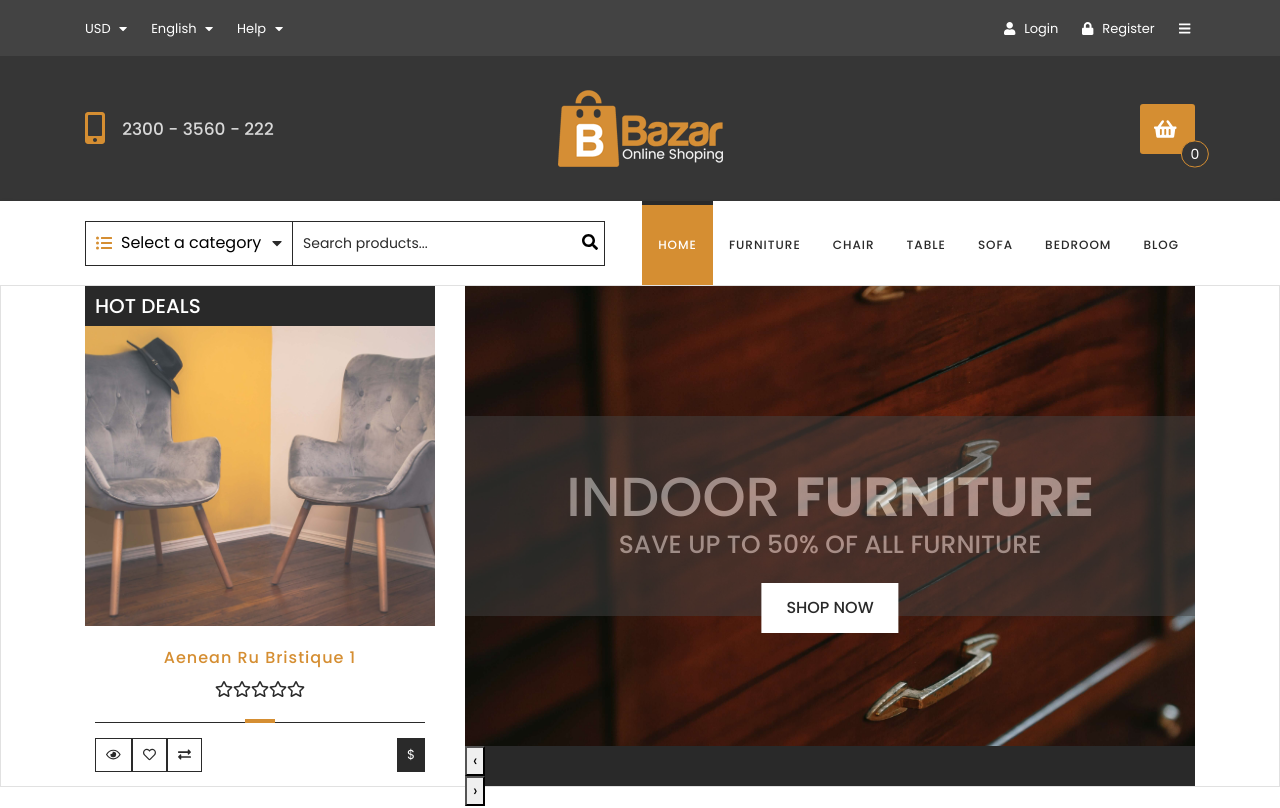
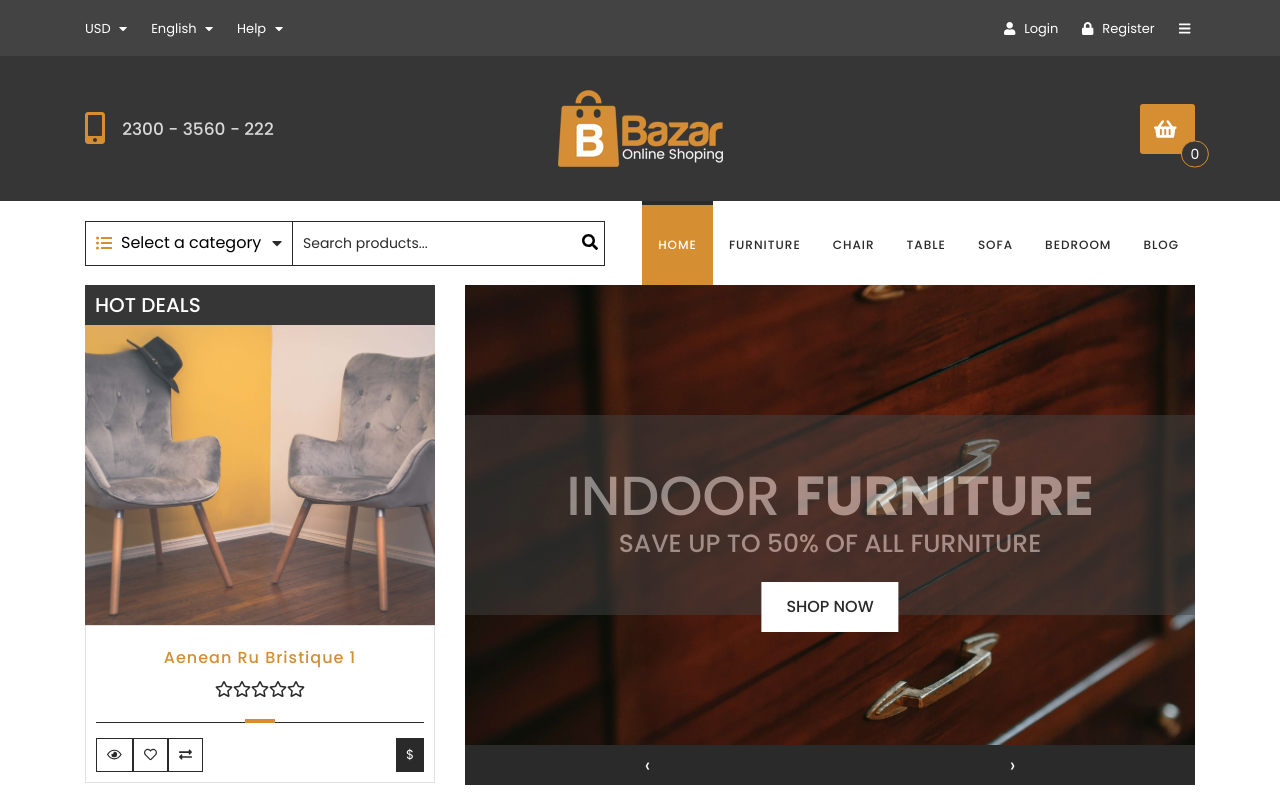
Before and after one commit to iMdPd/reactTeamProject, a React (Create React App) app: page / in a window 1280 px wide. Shown: the top 808 px of the page. Built offline with nearby package versions, Linux system fonts and the light colour scheme.

Commit message:
add button styles and hovers

```diff
--- a/src/components/features/Promoted/Promoted.js
+++ b/src/components/features/Promoted/Promoted.js
@@ -17,7 +17,7 @@ import {
 import { faStar as farStar, faHeart, faEye } from '@fortawesome/free-regular-svg-icons';
 import Button from '../../common/Button/Button';
 
-const Promoted = ({ name, price, promo, stars, oldPrice, favorite, compare }) => (
+const Promoted = ({ name, price, stars, oldPrice, favorite, compare }) => (
   <div className={styles.root}>
     <div className='container'>
       <div className='row'>
@@ -36,8 +36,26 @@ const Promoted = ({ name, price, promo, stars, oldPrice, favorite, compare }) =>
                 <FontAwesomeIcon icon={faShoppingBasket}></FontAwesomeIcon> ADD TO CART
               </Button>
             </div>
+            <div className={styles.counter}>
+              <div className={styles.item}>
+                <h4>25</h4>
+                <h5>days</h5>
               </div>
-          <div className={styles.counter}></div>
+              <div className={styles.item}>
+                <h4>10</h4>
+                <h5>hrs</h5>
+              </div>
+              <div className={styles.item}>
+                <h4>47</h4>
+                <h5>mins</h5>
+              </div>
+              <div className={styles.item}>
+                <h4>59</h4>
+                <h5>secs</h5>
+              </div>
+            </div>
+          </div>
+          <div className={styles.contentbox}>
             <div className={styles.content}>
               <h5>Aenean Ru Bristique 1</h5>
               <div className={styles.stars}>
@@ -72,6 +90,7 @@ const Promoted = ({ name, price, promo, stars, oldPrice, favorite, compare }) =>
                 </Button>
               </div>
             </div>
+          </div>
         </section>
         <section className={'col-8 ' + styles.productFeatured}>
           <div className={styles.photo}>
@@ -92,12 +111,8 @@ const Promoted = ({ name, price, promo, stars, oldPrice, favorite, compare }) =>
           </div>
 
           <div className={styles.buttons}>
-            <div className={styles.previous}>
-              <button>&lsaquo;</button>
-            </div>
-            <div className={styles.next}>
-              <button>&rsaquo;</button>
-            </div>
+            <button className={styles.button}>&lsaquo;</button>
+            <button className={styles.button}>&rsaquo;</button>
           </div>
         </section>
       </div>
--- a/src/components/features/Promoted/Promoted.module.scss
+++ b/src/components/features/Promoted/Promoted.module.scss
@@ -2,7 +2,6 @@
 
 .root {
   background-color: #ffffff;
-  border: 1px solid #e1e1e1;
   margin-bottom: 2rem;
 
 
@@ -28,7 +27,7 @@
 
       .deals {
         height: 40px;
-        background-color: #292929;
+        background-color: $footer-bg;
 
         .text {
           color: #ffffff;
@@ -41,14 +40,61 @@
 
       .button {
         position: absolute;
-        top: 40%;
+        top: 45%;
         left: 50%;
         transform: translate(-50%,-50%);
         display: flex;
         visibility: hidden;
       }
+
+      .counter {
+        position: absolute;
+        top: 85%;
+        left: 50%;
+        transform: translate(-50%,-50%);
+        display: flex;
+        visibility: hidden;
+
+        .item {
+          background-color: $footer-bg;
+          color: #ffffff;
+          height: 65px;
+          width: 65px;
+          border-radius: 50%;
+          margin: 0 2px;
+          padding-top: 17px;
+          opacity: 0.9;
+          text-align: center;
+
+          h4 {
+            font-size: 22px;
+            line-height: 0.5;
+
+          }
+          h5 {
+            font-size: 12px;
+            text-transform: uppercase;
+            font-weight: 400;
+          }
+        }
       }
 
+      &:hover {
+        .button {
+          visibility: visible;
+        }
+        .counter {
+          visibility: visible;
+        }
+
+        .price > div {
+          background-color: $primary;
+        }
+      }
+    }
+
+    .contentbox {
+      border: 1px solid #e1e1e1;
       .content {
         text-align: center;
         padding: 20px;
@@ -109,16 +155,6 @@
         }
       }
 
-    &:hover {
-      .button {
-        visibility: visible;
-      }
-
-      .price > div {
-        background-color: $primary;
-      }
-    }
-
       .price {
         display: flex;
 
@@ -127,6 +163,7 @@
           color: $color-gray;
           text-decoration: line-through;
           font-weight: 200;
+        }
       }
     }
 }
@@ -190,10 +227,21 @@
     }
 
     .buttons {
+      display: flex;
       height: 40px;
-      background-color: #292929;
+      font-size: 20px;
+      font-weight: 600;
+
+      .button {
+        width: 50%;
+        background-color: $footer-claim-bg;
         color: #ffffff;
+        border: 0;
 
+        &:hover {
+          background-color: $primary;
+        }
+      }
     }
   }
 }
```
Lines whose indentation alone changed are shown as unchanged.
